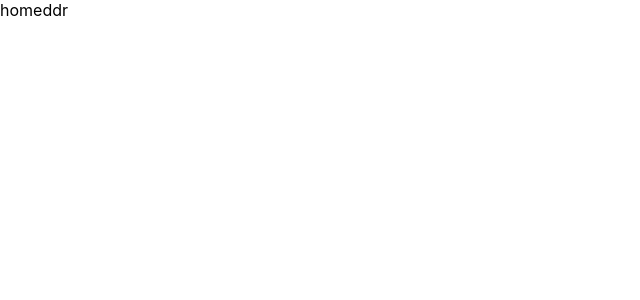
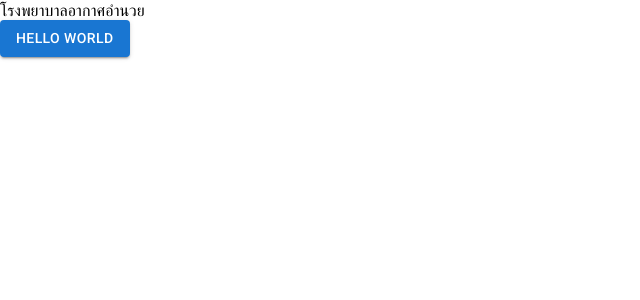
Before and after one commit to yeawyow/airkiosk, a React (Create React App) app: page / in a window 1280 px wide. Shown: the top 300 px of the page, without its empty margins (0-640 px from the left). Built offline with nearby package versions, Linux system fonts and the light colour scheme.

Commit message:
home page

```diff
--- a/package.json
+++ b/package.json
@@ -3,6 +3,11 @@
   "version": "0.1.0",
   "private": true,
   "dependencies": {
+    "@emotion/react": "^11.5.0",
+    "@emotion/styled": "^11.3.0",
+    "@mui/icons-material": "^5.0.4",
+    "@mui/material": "^5.0.4",
+    "@mui/styled-engine-sc": "^5.0.3",
     "@testing-library/jest-dom": "^5.14.1",
     "@testing-library/react": "^11.2.7",
     "@testing-library/user-event": "^12.8.3",
@@ -12,6 +17,7 @@
     "react-router": "^6.0.0-beta.7",
     "react-router-dom": "^6.0.0-beta.7",
     "react-scripts": "4.0.3",
+    "styled-components": "^5.3.3",
     "web-vitals": "^1.1.2"
   },
   "scripts": {
--- a/public/index.html
+++ b/public/index.html
@@ -15,6 +15,14 @@
       user's mobile device or desktop. See https://developers.google.com/web/fundamentals/web-app-manifest/
     -->
     <link rel="manifest" href="%PUBLIC_URL%/manifest.json" />
+    <link
+      rel="stylesheet"
+      href="https://fonts.googleapis.com/css?family=Roboto:300,400,500,700&display=swap"
+    />
+    <link
+      rel="stylesheet"
+      href="https://fonts.googleapis.com/icon?family=Material+Icons"
+    />
     <!--
       Notice the use of %PUBLIC_URL% in the tags above.
       It will be replaced with the URL of the `public` folder during the build.
--- a/src/App.js
+++ b/src/App.js
@@ -1,10 +1,12 @@
 import React from "react";
 import { BrowserRouter, Route, Routes, Link, Outlet } from "react-router-dom";
 import Home from "./components/Home";
+import Header from "./components/fragments/Header";
 function App() {
   return (
     <div>
       <BrowserRouter>
+        <Header />
         <Routes>
           <Route path="/" element={<Home />} />
         </Routes>
--- a/src/components/Home.js
+++ b/src/components/Home.js
@@ -1,5 +1,10 @@
 import React from "react";
+import Button from "@mui/material/Button";
 
 export default function Home() {
-  return <div>homeddr</div>;
+  return (
+    <div>
+      <Button variant="contained">Hello World</Button>
+    </div>
+  );
 }
--- /dev/null
+++ b/src/components/fragments/Header.js
@@ -0,0 +1,5 @@
+import React from "react";
+
+export default function Header() {
+  return <div>โรงพยาบาลอากาศอำนวย</div>;
+}
```
Also changed, not shown: 1 other file (tests, documents, lock files or other folders).
